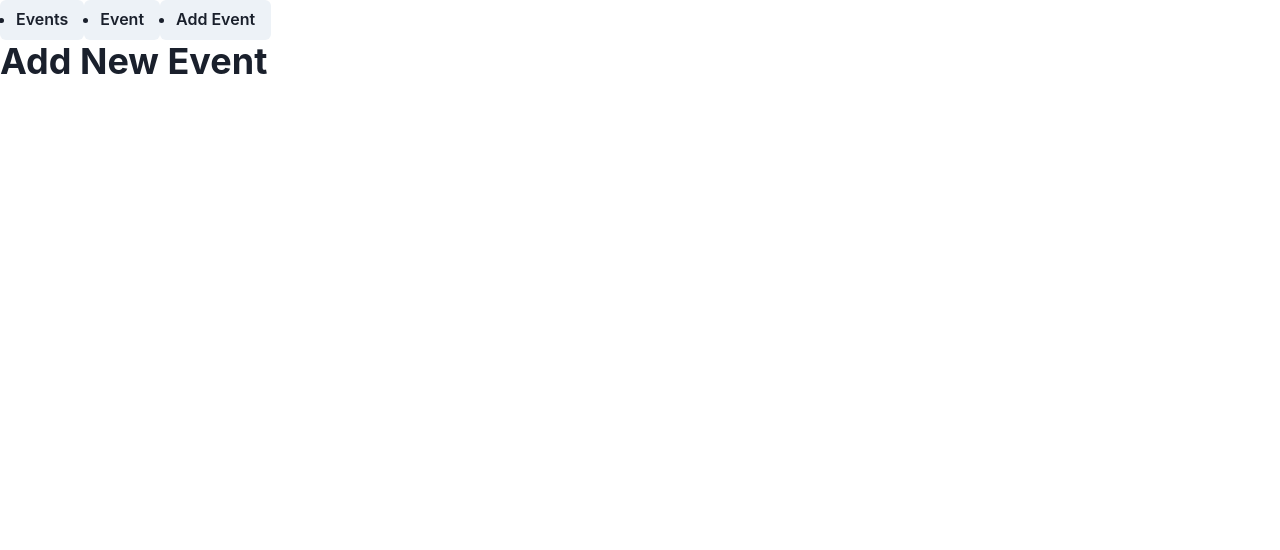
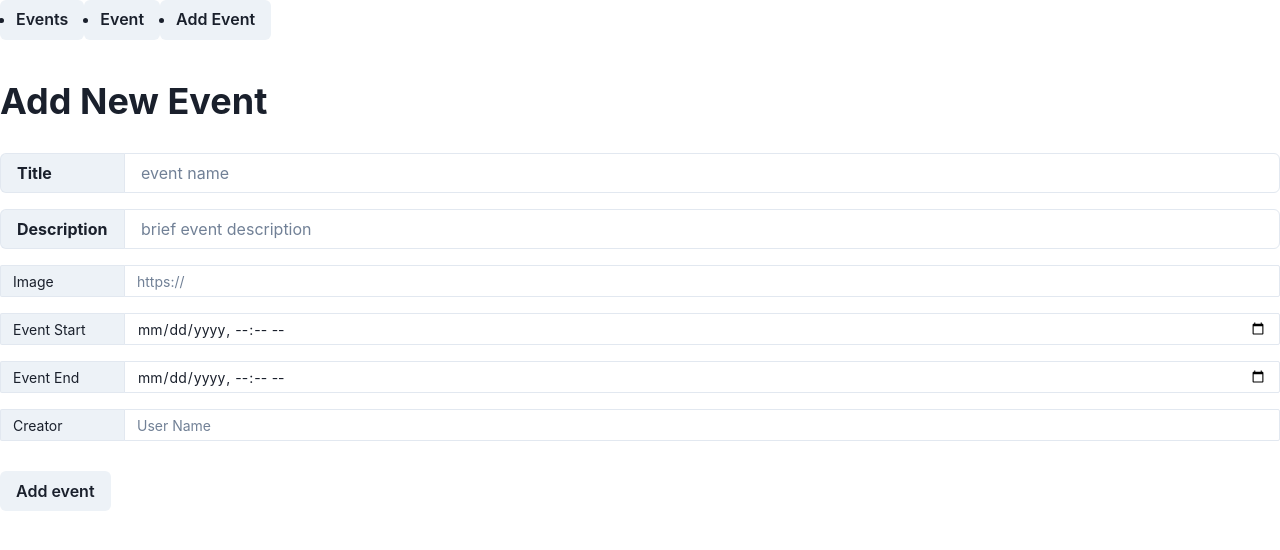
Before and after one commit to ShannahvdWal/react-advanced-project, a React (Vite) app in the folder react-advanced-project/: page /add-event in a window 1280 px wide. Shown: the top 550 px of the page. Built offline with nearby package versions, Linux system fonts and the light colour scheme.

Commit message:
Added calendar input to add-event

```diff
--- a/react-advanced-project/src/pages/AddEventPage.jsx
+++ b/react-advanced-project/src/pages/AddEventPage.jsx
@@ -1,12 +1,51 @@
 import React from "react";
-import { Heading } from "@chakra-ui/react";
+import {
+  Button,
+  Heading,
+  Input,
+  InputGroup,
+  InputLeftAddon,
+  Stack,
+} from "@chakra-ui/react";
 import { Form } from "react-router-dom";
 
 export const AddEventPage = () => {
   return (
     <div className="add-event">
-      <Heading>Add New Event</Heading>
-      <Form></Form>
+      <Heading paddingTop={10}>Add New Event</Heading>
+      <Form>
+        <Stack spacing={4} paddingTop={30}>
+          <InputGroup>
+            <InputLeftAddon w={125}>
+              <b>Title</b>
+            </InputLeftAddon>
+            <Input placeholder="event name" />
+          </InputGroup>
+          <InputGroup>
+            <InputLeftAddon w={125}>
+              <b>Description</b>
+            </InputLeftAddon>
+            <Input placeholder="brief event description" />
+          </InputGroup>
+          <InputGroup size="sm">
+            <InputLeftAddon w={125}>Image</InputLeftAddon>
+            <Input type="tel" placeholder="https://" />
+          </InputGroup>
+          <InputGroup size="sm">
+            <InputLeftAddon w={125}>Event Start</InputLeftAddon>
+            <Input type="datetime-local"></Input>
+          </InputGroup>
+          <InputGroup size="sm">
+            <InputLeftAddon w={125}>Event End</InputLeftAddon>
+            <Input type="datetime-local"></Input>
+          </InputGroup>
+          <InputGroup size="sm">
+            <InputLeftAddon w={125}>Creator</InputLeftAddon>
+            <Input placeholder="User Name" />
+          </InputGroup>
+        </Stack>
+        <Button marginTop={30}>Add event</Button>
+      </Form>
     </div>
   );
 };
```
Also changed, not shown: 1 other file (tests, documents, lock files or other folders).
